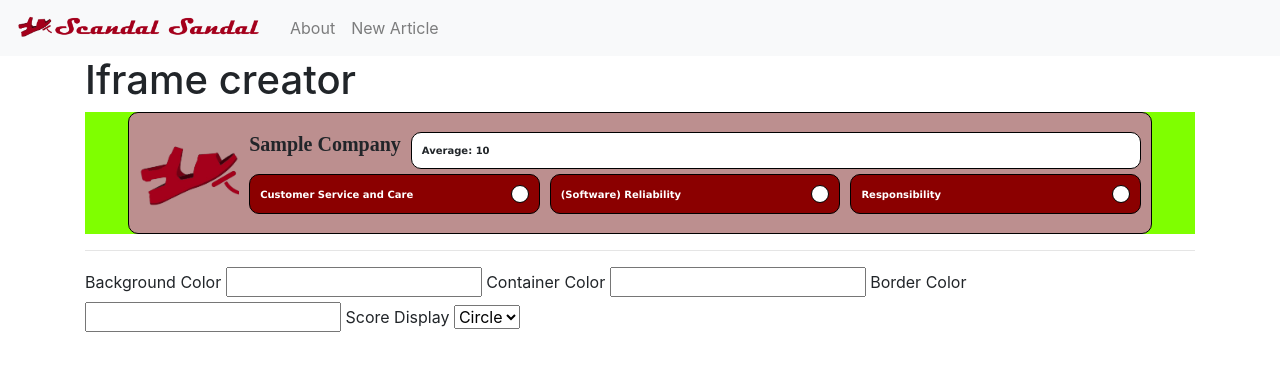
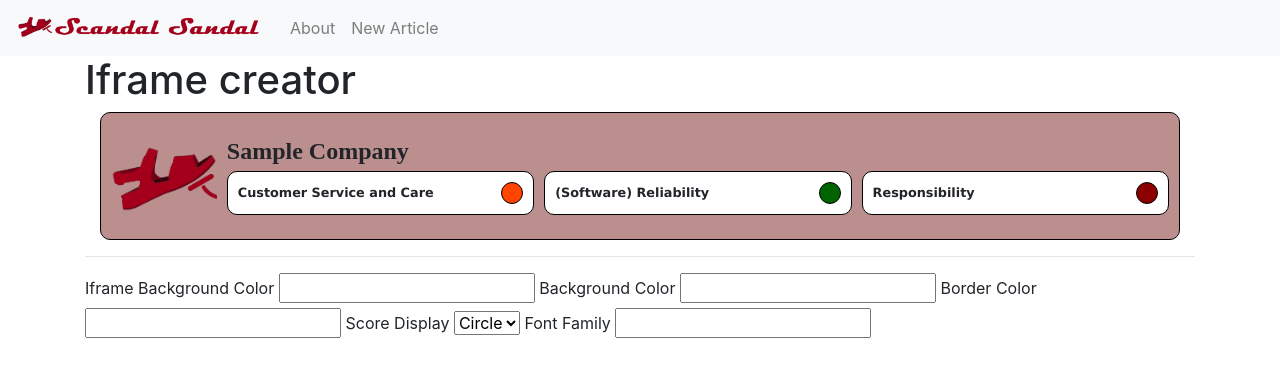
Before and after one commit to TheMazeIsAmazing/The-Scandal-Sandal-PythonProject, a Flask app: template templates/iframe_creator.html in a window 1280 px wide. Shown: the top 377 px of the page. Run offline with Flask 3, Linux system fonts and the light colour scheme; the template is opened without the code that fills it: most values are stand-ins (such as "Sample title", 1, 10 or a date in 2020); some libraries are stand-ins or nearby versions.

Commit message:
Expanded Iframe and it's creator

```diff
--- a/app.py
+++ b/app.py
@@ -212,7 +212,7 @@ def about():
 
 @app.route('/developers/creator')
 def iframe_creator():
-    return render_template('iframe_creator.html', load_colour_picker=True, company="hyundai")
+    return render_template('iframe_creator.html', load_colour_picker=True, company="Score preview")
 
 @app.route('/api')
 def api():
@@ -294,20 +294,10 @@ def integration(company):
                                company=company,
                                customer_service=car_brand_score[car_brand]['customer_service'],
                                reliability=car_brand_score[car_brand]['reliability'],
-                               responsibility=car_brand_score[car_brand]['responsibility'],
-                               average=round(mean([car_brand_score[car_brand]['customer_service'],
-                                                   car_brand_score[car_brand]['reliability'],
-                                                   car_brand_score[car_brand]['responsibility']
-                                            ]))
+                               responsibility=car_brand_score[car_brand]['responsibility']
                                )
     else:
-        return render_template('iframe.html',
-                               company='Score preview',
-                               customer_service=1,
-                               reliability=0,
-                               responsibility=2,
-                               average=1
-                               )
+        return render_template('iframe.html', company='Score preview')
 
 @app.errorhandler(404)
 def page_not_found(e):
--- a/templates/iframe.html
+++ b/templates/iframe.html
@@ -3,49 +3,48 @@
     <div class="container">
         <div class="inner-container">
             <img class="side-img" src="{{ url_for('static', filename='images/icon.png') }}">
-            <div class="scores-container">
+            <div class="scores-container scores-unfilled">
                 <div class="scores">
                     <h1>{% block title %} {{ company.title() }} {% endblock %}</h1>
-                    <div class="score">Average: {{ average }}</div>
                 </div>
                 <div class="scores">
-                    {% if customer_service == 1 %}
-                    <div class="score scores1">Customer Service and Care
-                        <div id="customer-service-score"></div>
+                    {% if customer_service == 0 %}
+                    <div class="score scores0">Customer Service and Care
+                        <div class="score-circle"></div>
                     </div>
                     {% elif customer_service == 2 %}
                     <div class="score scores2">Customer Service and Care
-                        <div id="customer-service-score"></div>
+                        <div class="score-circle"></div>
                     </div>
                     {% else %}
-                    <div class="score scores0">Customer Service and Care
-                        <div id="customer-service-score"></div>
+                    <div class="score scores1">Customer Service and Care
+                        <div class="score-circle"></div>
                     </div>
                     {% endif %}
                     {% if reliability == 1 %}
                     <div class="score scores1">(Software) Reliability
-                        <div id="reliability-score"></div>
+                        <div class="score-circle"></div>
                     </div>
-                    {% elif reliability == 2 %}
-                    <div class="score scores2">(Software) Reliability
-                        <div id="reliability-score"></div>
+                    {% elif reliability == 0 %}
+                    <div class="score scores0">(Software) Reliability
+                        <div class="score-circle"></div>
                     </div>
                     {% else %}
-                    <div class="score scores0">(Software) Reliability
-                        <div id="reliability-score"></div>
+                    <div class="score scores2">(Software) Reliability
+                        <div class="score-circle"></div>
                     </div>
                     {% endif %}
                     {% if responsibility == 1 %}
                     <div class="score scores1">Responsibility
-                        <div id="responsibility-score"></div>
+                        <div class="score-circle"></div>
                     </div>
                     {% elif responsibility == 2 %}
                     <div class="score scores2">Responsibility
-                        <div id="responsibility-score"></div>
+                        <div class="score-circle"></div>
                     </div>
                     {% else %}
                     <div class="score scores0">Responsibility
-                        <div id="responsibility-score"></div>
+                        <div class="score-circle"></div>
                     </div>
                     {% endif %}
                 </div>
@@ -54,20 +53,29 @@
     </div>
 </div>
 <style>
+    :root {
+        --color-score-0: darkred;
+        --color-score-1: orangered;
+        --color-score-2: darkgreen;
+        --border-color: black;
+        --base-font-family: Verdana;
+        font-size: 16px;
+    }
+
     .iframe-able {
-        background-color: chartreuse;
+        background-color: white;
     }
 
     .iframe-able * {
         margin: 0;
-        font-family: Verdana;
-        font-size: 10px;
+        font-family: var(--base-font-family);
+        font-size: 0.8rem;
         font-weight: bold;
     }
 
     .iframe-able h1 {
         font-family: Magneto;
-        font-size: 20px;
+        font-size: 1.5rem;
     }
 
     .iframe-able .side-img {
@@ -89,7 +97,7 @@
         align-items: center;
         justify-content: space-between;
         background-color: rosybrown;
-        border: 1px solid #000;
+        border: 1px solid var(--border-color);
         border-radius: 10px;
     }
 
@@ -102,19 +110,36 @@
         flex-wrap: wrap;
     }
 
-    .iframe-able .scores2 {
-        background-color: darkgreen !important;
+    .iframe-able .scores-filled .score-circle {
+        display: none;
+    }
+
+    .iframe-able .scores-filled .scores0 {
+        background-color: var(--color-score-0) !important;
         color: white;
     }
 
-    .iframe-able .scores1 {
-        background-color: orangered !important;
+    .iframe-able .scores-filled .scores1 {
+        background-color: var(--color-score-1) !important;
     }
 
-    .iframe-able .scores0 {
-        background-color: darkred !important;
+    .iframe-able .scores-filled .scores2 {
+        background-color: var(--color-score-2) !important;
         color: white;
     }
+
+    .iframe-able .scores-unfilled .scores0 .score-circle {
+        background-color: var(--color-score-0) !important;
+    }
+
+    .iframe-able .scores-unfilled .scores1 .score-circle {
+        background-color: var(--color-score-1) !important;
+    }
+
+    .iframe-able .scores-unfilled .scores2 .score-circle {
+        background-color: var(--color-score-2) !important;
+    }
+
 
     .iframe-able .scores-container {
         display: flex;
@@ -124,25 +149,39 @@
     }
 
     .iframe-able .scores .score {
-        position: relative;
         background-color: white;
-        border: 1px solid #000;
+        border: 1px solid var(--border-color);
         border-radius: 10px;
         padding: 10px;
         flex: 1;
-        text-align: left;
         display: flex;
         align-items: center;
+        gap: 5px;
         justify-content: space-between;
     }
 
-    .iframe-able .scores .score div {
+    .score-circle {
         background-color: white;
-        border: 1px solid #000;
-        border-radius: 15px;
-        padding: 8px;
-        /*position: absolute;*/
-        right: 10px; /* Positioning 10px from the right */
+        border: 1px solid var(--border-color);
+        border-radius: 16px;
+        padding: 10px;
+    }
+
+    @media (max-width: 600px) {
+        .iframe-able .inner-container {
+            flex-direction: column;
+        }
+
+        .iframe-able .side-img {
+            width: 30%;
+            max-width: 80px;
+        }
+    }
+
+    @media (max-width: 475px) {
+        .iframe-able .scores {
+            flex-direction: column;
+        }
     }
 
 </style>
--- a/templates/iframe_creator.html
+++ b/templates/iframe_creator.html
@@ -4,9 +4,9 @@
     <h1>{% block title %} Iframe creator {% endblock %}</h1>
     {% include 'iframe.html' with context %}
     <hr>
-    <label for="color-bg">Background Color</label>
+    <label for="color-bg">Iframe Background Color</label>
     <input id="color-bg" type="text" data-coloris>
-    <label for="color-container">Container Color</label>
+    <label for="color-container">Background Color</label>
     <input id="color-container" type="text" data-coloris>
     <label for="color-border">Border Color</label>
     <input id="color-border" type="text" data-coloris>
@@ -15,6 +15,8 @@
         <option value="circle">Circle</option>
         <option value="filled">Filled</option>
     </select>
+    <label for="font-family">Font Family</label>
+    <input id="font-family" type="text">
     <script>
         document.getElementById('color-bg').addEventListener('input', function() {
             const color = this.value;
@@ -26,7 +28,21 @@
         });
         document.getElementById('color-border').addEventListener('input', function() {
             const color = this.value;
-            document.querySelector('.iframe-able .inner-container').style.borderColor = color;
+            document.documentElement.style.setProperty('--border-color', color);
+        });
+        document.getElementById('score-display').addEventListener('change', function() {
+            const value = this.value;
+            if (value === 'circle') {
+                document.querySelector('.scores-container').classList.remove('scores-filled');
+                document.querySelector('.scores-container').classList.add('scores-unfilled');
+            } else {
+                document.querySelector('.scores-container').classList.remove('scores-unfilled');
+                document.querySelector('.scores-container').classList.add('scores-filled');
+            }
+        });
+        document.getElementById('font-family').addEventListener('input', function() {
+            const font = this.value;
+            document.documentElement.style.setProperty('--base-font-family', font);
         });
     </script>
 {% endblock %}
```
